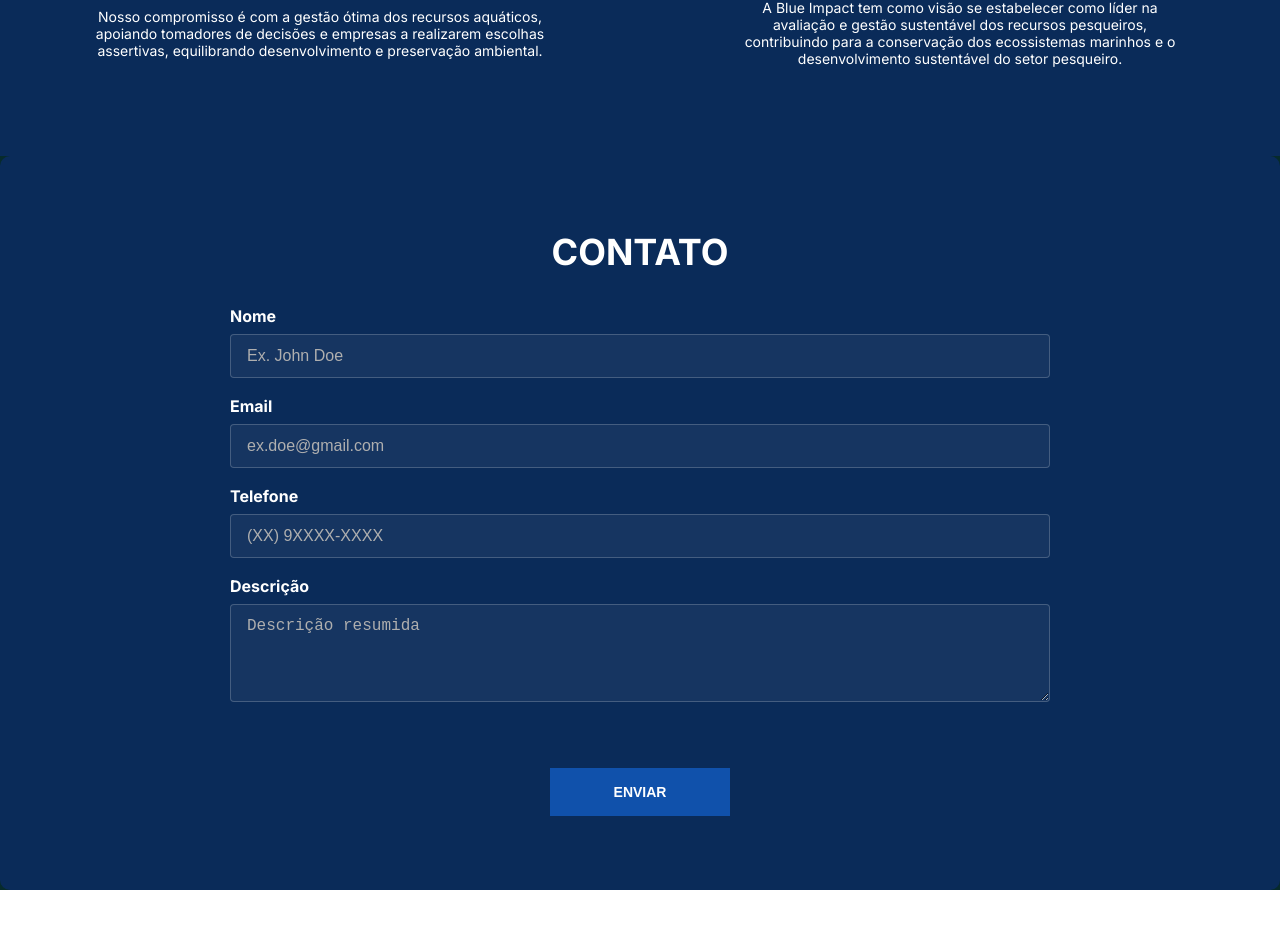
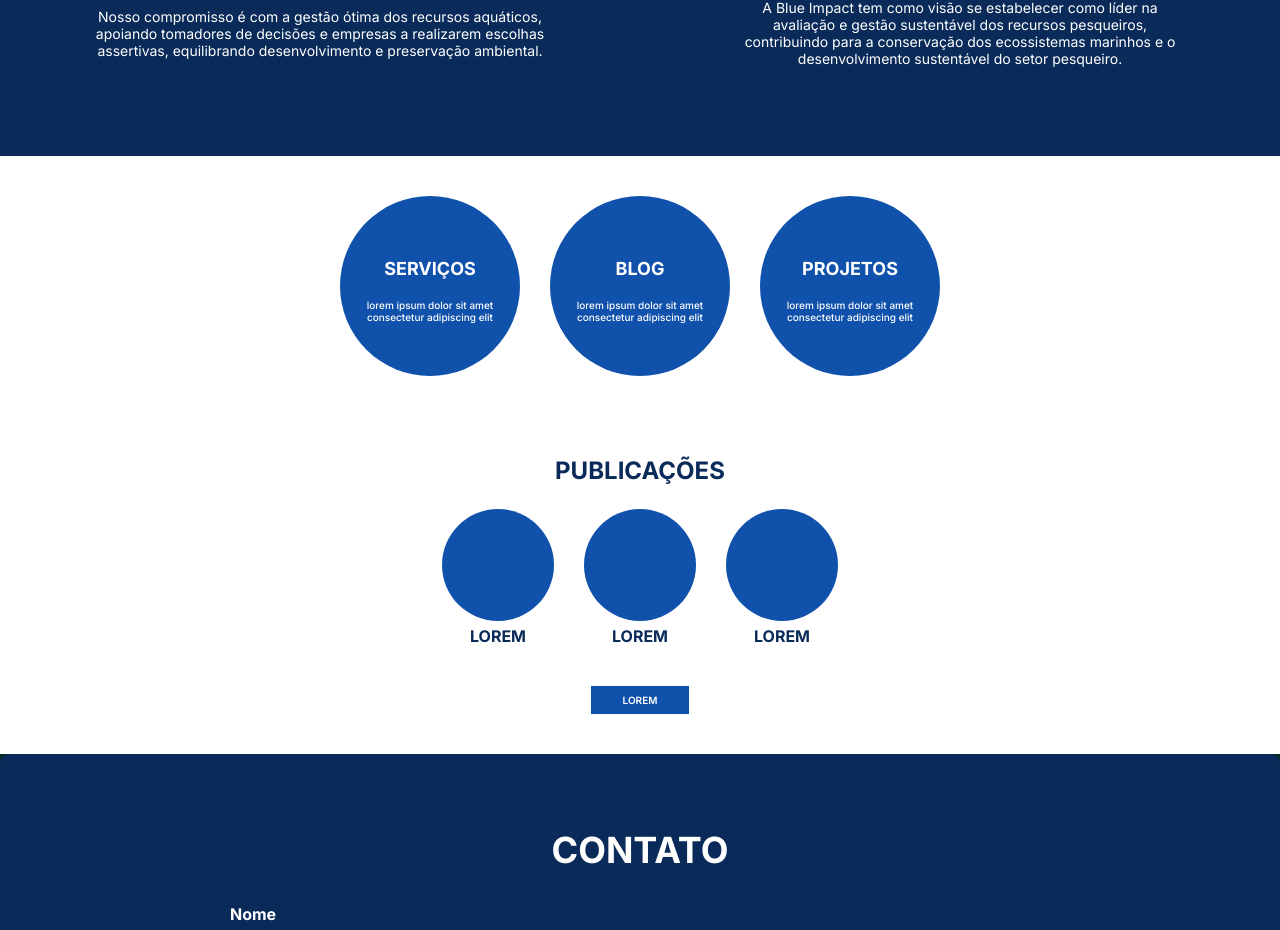
Before and after one commit to Igor-Britoo/Blue-Impact-Website, a React (Vite) app: page / in a window 1280 px wide. Shown: the part 790-1720 px from the top of the page. Built offline with nearby package versions, Linux system fonts and the light colour scheme.

Commit message:
feat: info section

```diff
--- /dev/null
+++ b/src/components/Info.jsx
@@ -0,0 +1,43 @@
+import React from "react";
+import { Button, CircleCard, CircleText, CircleTitle, IconRow, InfoSection, LeftContainer, RightContainer, SmallCircle, SmallText, Title } from "./styled/InfoComponents";
+
+const Info = () => {
+  return (
+    <InfoSection>
+      <LeftContainer>
+        <CircleCard>
+          <CircleTitle>SERVIÇOS</CircleTitle>
+          <CircleText>lorem ipsum dolor sit amet consectetur adipiscing elit</CircleText>
+        </CircleCard>
+        <CircleCard>
+          <CircleTitle>BLOG</CircleTitle>
+          <CircleText>lorem ipsum dolor sit amet consectetur adipiscing elit</CircleText>
+        </CircleCard>
+        <CircleCard>
+          <CircleTitle>PROJETOS</CircleTitle>
+          <CircleText>lorem ipsum dolor sit amet consectetur adipiscing elit</CircleText>
+        </CircleCard>
+      </LeftContainer>
+      <RightContainer>
+        <Title>PUBLICAÇÕES</Title>
+        <IconRow>
+          <div>
+            <SmallCircle></SmallCircle>
+            <SmallText>LOREM</SmallText>
+          </div>
+          <div>
+            <SmallCircle></SmallCircle>
+            <SmallText>LOREM</SmallText>
+          </div>
+          <div>
+            <SmallCircle></SmallCircle>
+            <SmallText>LOREM</SmallText>
+          </div>
+        </IconRow>
+        <Button>LOREM</Button>
+      </RightContainer>
+    </InfoSection>
+  );
+};
+
+export default Info;
--- /dev/null
+++ b/src/components/styled/InfoComponents.jsx
@@ -0,0 +1,129 @@
+import styled from "styled-components";
+
+export const InfoSection = styled.section`
+  display: flex;
+  flex-direction: row;
+  justify-content: center;
+  align-items: center;
+  width: 100%;
+  background: #ffffff;
+
+  @media screen and (max-width: ${props => props.theme.breakpoints.xl}){
+    flex-direction: column;
+  }
+`;
+
+export const LeftContainer = styled.div`
+  display: flex;
+  justify-content: center;
+  align-items: center;
+  gap: 30px;
+  width: 640px;
+  box-sizing: border-box;
+
+  @media screen and (max-width: ${props => props.theme.breakpoints.xl}){
+    padding: 40px 20px;
+    flex-wrap: wrap;
+  }
+  @media screen and (max-width: ${props => props.theme.breakpoints.sm}){
+    width: 100%;
+  }
+`;
+
+export const CircleCard = styled.div`
+  display: flex;
+  flex-direction: column;
+  align-items: center;
+  justify-content: center;
+  width: 180px;
+  height: 180px;
+  background: #1051ab;
+  border-radius: 50%;
+  color: white;
+  text-align: center;
+
+  @media screen and (max-width: ${props => props.theme.breakpoints.sm}){
+    margin: 0 5px;
+  }
+`;
+
+export const CircleTitle = styled.h3`
+  font-family: 'Inter', sans-serif;
+  font-weight: 700;
+  font-size: 18px;
+  margin-bottom: 10px;
+`;
+
+export const CircleText = styled.p`
+  font-family: 'Inter', sans-serif;
+  font-weight: 500;
+  font-size: 10px;
+  line-height: 12px;
+`;
+
+export const RightContainer = styled.div`
+  width: 640px;
+  display: flex;
+  flex-direction: column;
+  align-items: center;
+  padding: 40px 0;
+
+  @media screen and (max-width: ${props => props.theme.breakpoints.sm}){
+    flex-wrap: wrap;
+    width: 100%;
+  }
+`;
+
+export const Title = styled.h2`
+  margin: 0;
+  font-family: 'Inter', sans-serif;
+  font-weight: 700;
+  font-size: 24px;
+  color: #0a2b59;
+`;
+
+export const IconRow = styled.div`
+  display: flex;
+  gap: 30px;
+  margin: 24px 0;
+
+  @media screen and (max-width: ${props => props.theme.breakpoints.sm}){
+    flex-wrap: wrap;
+    justify-content: center;
+  }
+`;
+
+export const SmallCircle = styled.div`
+  width: 112px;
+  height: 112px;
+  background: #1051ab;
+  border-radius: 50%;
+  display: flex;
+  align-items: center;
+  justify-content: center;
+  color: white;
+
+  @media screen and (max-width: ${props => props.theme.breakpoints.sm}){
+    margin: 0 5px;
+  }
+`;
+
+export const SmallText = styled.p`
+  font-family: 'Inter', sans-serif;
+  font-weight: 700;
+  font-size: 16px;
+  color: #0a2b59;
+  text-align: center;
+  margin-top: 5px;
+`;
+
+export const Button = styled.button`
+  background: #1051ab;
+  color: white;
+  font-family: 'Inter', sans-serif;
+  font-weight: 600;
+  font-size: 10px;
+  padding: 8px 32px;
+  border: none;
+  cursor: pointer;
+`;
--- a/src/pages/Home.jsx
+++ b/src/pages/Home.jsx
@@ -6,6 +6,7 @@ import ContactForm from '../components/ContactForm';
 import FAQ from '../components/FAQ';
 import Header from '../components/Header';
 import MissionAndVision  from '../components/MissionAndVision';
+import Info  from '../components/Info';
 
 const Home = () => {
   const homeRef = useRef();
@@ -22,6 +23,7 @@ const Home = () => {
       />
       <Hero ref={homeRef} faqRef={faqRef} />
       <MissionAndVision />
+      <Info />
       <ContactForm ref={contactRef} />
       <FAQ ref={faqRef} />
     </Main>
```
